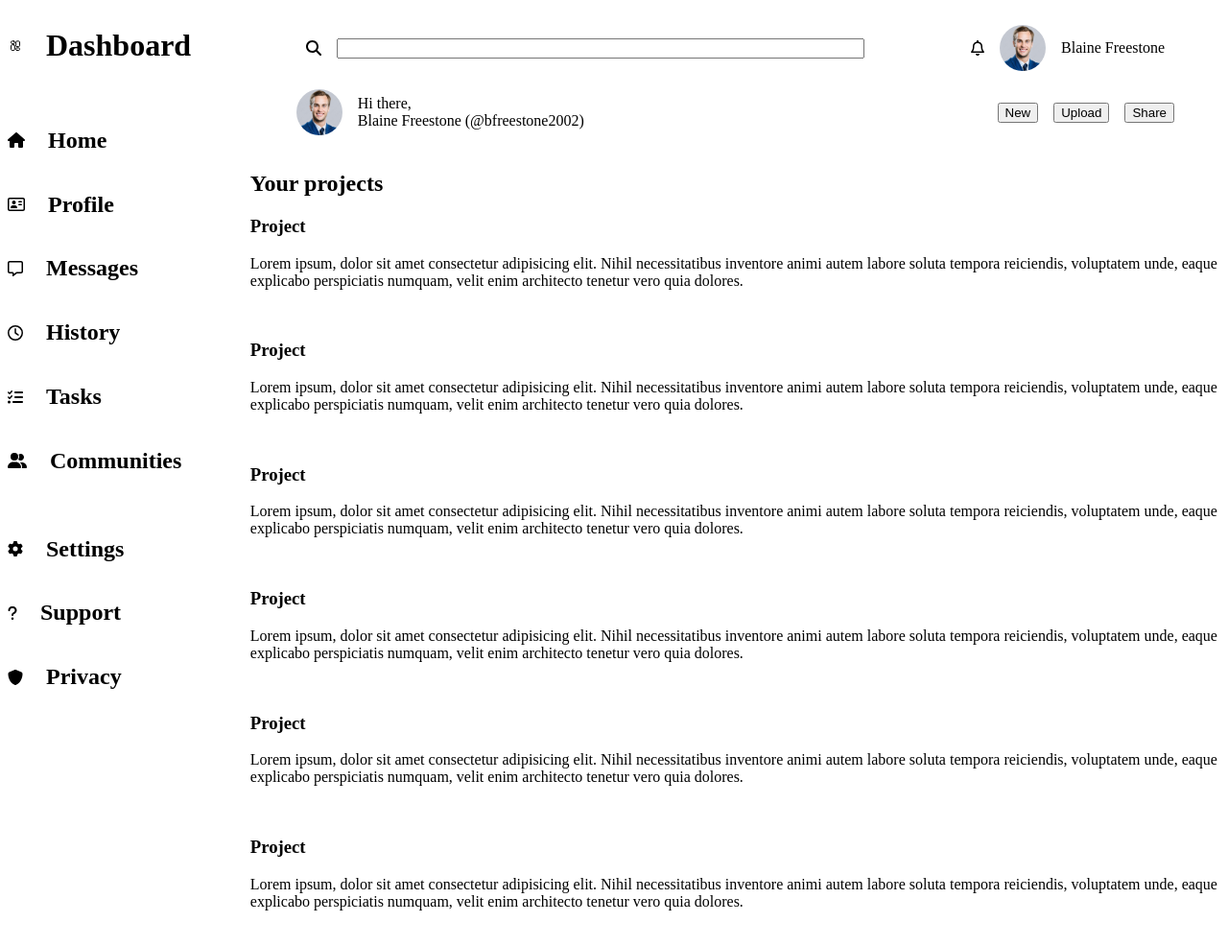
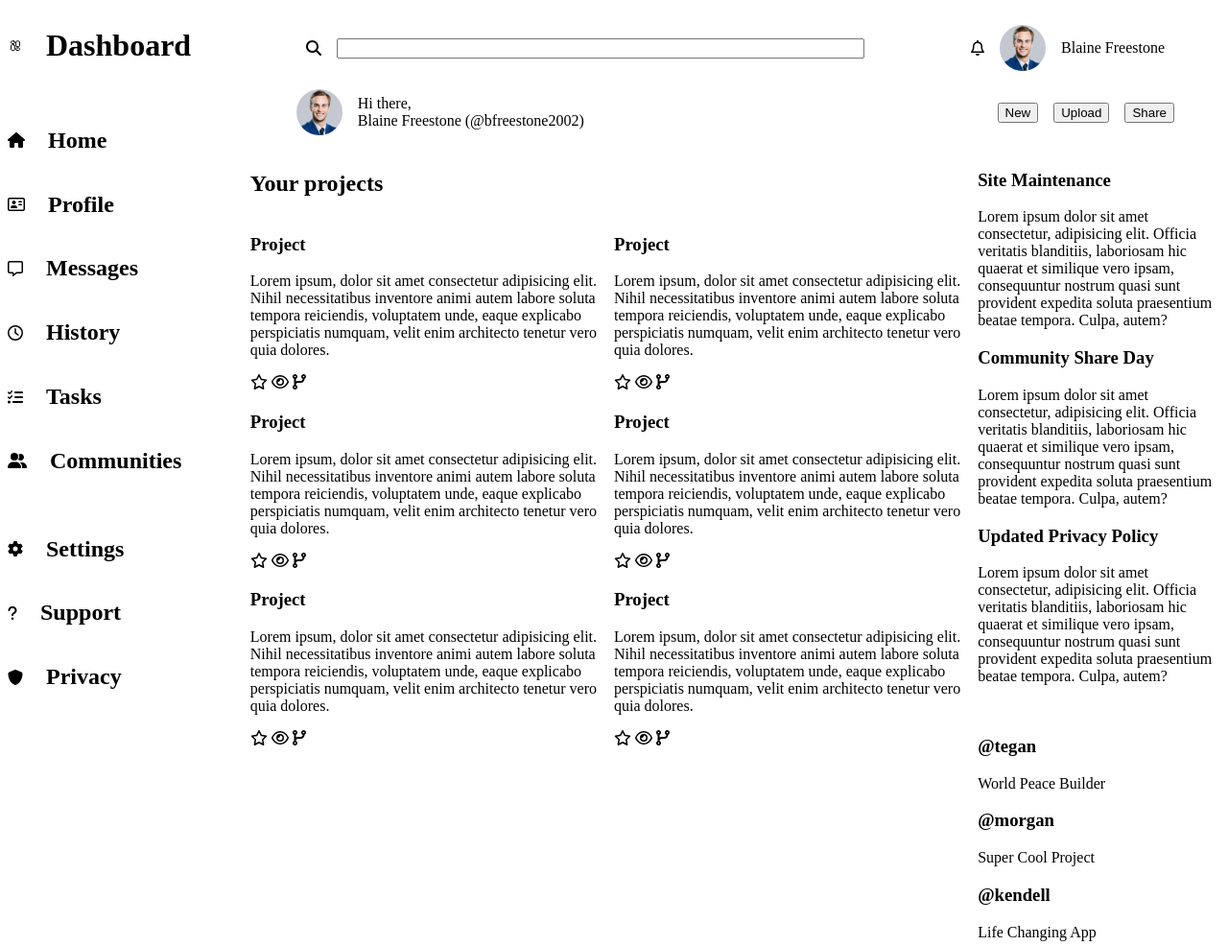
Before and after one commit to blainefreestone/admin-dashboard, a plain HTML site: page index.html in a window 1280 px wide. Shown: the top 986 px of the page at 96% size. Drawn offline with Linux system fonts and the light colour scheme.

Commit message:
Content layout roughly completed.

```diff
--- a/index.html
+++ b/index.html
@@ -87,60 +87,74 @@
         </div>
     </div>
     <div class="content">
+        <div class="main-content">
+            <h2>Your projects</h2>
             <div class="projects">
-            <h2>Your projects</h2>
                 <div class="card">
+                   <div class="card-header">
+                       <h3>Project</h3>
+                       <p>Lorem ipsum, dolor sit amet consectetur adipisicing elit. Nihil necessitatibus inventore animi autem labore soluta tempora reiciendis, voluptatem unde, eaque explicabo perspiciatis numquam, velit enim architecto tenetur vero quia dolores.</p>
+                   </div>
+                   <div class="card-content">
+                        <img src="./images/star-regular.svg" class="logo">
+                        <img src="./images/eye-regular.svg" class="logo">
+                        <img src="./images/code-branch-solid.svg" class="logo">
+                   </div>
+                </div>
+                <div class="card">
+                    <div class="card-content">
+                        <h3>Project</h3>
+                        <p>Lorem ipsum, dolor sit amet consectetur adipisicing elit. Nihil necessitatibus inventore animi autem labore soluta tempora reiciendis, voluptatem unde, eaque explicabo perspiciatis numquam, velit enim architecto tenetur vero quia dolores.</p>
+                    </div>
+                    <div class="card-footer">
+                         <img src="./images/star-regular.svg" class="logo">
+                         <img src="./images/eye-regular.svg" class="logo">
+                         <img src="./images/code-branch-solid.svg" class="logo">
+                    </div>
+                 </div>
+                 <div class="card">
+                    <div class="card-content">
                         <h3>Project</h3>
                         <p>Lorem ipsum, dolor sit amet consectetur adipisicing elit. Nihil necessitatibus inventore animi autem labore soluta tempora reiciendis, voluptatem unde, eaque explicabo perspiciatis numquam, velit enim architecto tenetur vero quia dolores.</p>
                         <div class="card-footer">
-                    <img>
-                    <img>
-                    <img>
+                    </div>
+                         <img src="./images/star-regular.svg" class="logo">
+                         <img src="./images/eye-regular.svg" class="logo">
+                         <img src="./images/code-branch-solid.svg" class="logo">
                     </div>
                  </div>
                  <div class="card">
+                    <div class="card-content">
                         <h3>Project</h3>
                         <p>Lorem ipsum, dolor sit amet consectetur adipisicing elit. Nihil necessitatibus inventore animi autem labore soluta tempora reiciendis, voluptatem unde, eaque explicabo perspiciatis numquam, velit enim architecto tenetur vero quia dolores.</p>
+                    </div>
                     <div class="card-footer">
-                     <img>
-                     <img>
-                     <img>
+                         <img src="./images/star-regular.svg" class="logo">
+                         <img src="./images/eye-regular.svg" class="logo">
+                         <img src="./images/code-branch-solid.svg" class="logo">
                     </div>
                  </div>
                  <div class="card">
+                    <div class="card-content">
                         <h3>Project</h3>
                         <p>Lorem ipsum, dolor sit amet consectetur adipisicing elit. Nihil necessitatibus inventore animi autem labore soluta tempora reiciendis, voluptatem unde, eaque explicabo perspiciatis numquam, velit enim architecto tenetur vero quia dolores.</p>
+                    </div>
                     <div class="card-footer">
-                     <img>
-                     <img>
-                     <img>
+                         <img src="./images/star-regular.svg" class="logo">
+                         <img src="./images/eye-regular.svg" class="logo">
+                         <img src="./images/code-branch-solid.svg" class="logo">
                     </div>
                  </div>
                  <div class="card">
+                    <div class="card-content">
                         <h3>Project</h3>
                         <p>Lorem ipsum, dolor sit amet consectetur adipisicing elit. Nihil necessitatibus inventore animi autem labore soluta tempora reiciendis, voluptatem unde, eaque explicabo perspiciatis numquam, velit enim architecto tenetur vero quia dolores.</p>
+                    </div>
                     <div class="card-footer">
-                     <img>
-                     <img>
-                     <img>
+                         <img src="./images/star-regular.svg" class="logo">
+                         <img src="./images/eye-regular.svg" class="logo">
+                         <img src="./images/code-branch-solid.svg" class="logo">
                     </div>
-             </div>
-             <div class="card">
-                <h3>Project</h3>
-                <p>Lorem ipsum, dolor sit amet consectetur adipisicing elit. Nihil necessitatibus inventore animi autem labore soluta tempora reiciendis, voluptatem unde, eaque explicabo perspiciatis numquam, velit enim architecto tenetur vero quia dolores.</p>
-                <div class="card-footer">
-                     <img>
-                     <img>
-                     <img>
-                </div>
-             </div>
-             <div class="card">
-                <h3>Project</h3>
-                <p>Lorem ipsum, dolor sit amet consectetur adipisicing elit. Nihil necessitatibus inventore animi autem labore soluta tempora reiciendis, voluptatem unde, eaque explicabo perspiciatis numquam, velit enim architecto tenetur vero quia dolores.</p>
-                <div class="card-footer">
-                     <img>
-                     <img>
-                     <img>
                  </div>
         </div>
         </div>
--- a/style.css
+++ b/style.css
@@ -78,5 +78,20 @@ body {
 }
 
 .content {
-    grid-area: ;
+    display: grid;
+    grid-template-columns: 3fr 1fr;
+    grid-template-rows: 1fr 1fr;
 }
+
+.content .main-content {
+    grid-area: 1 / 1 / 3 / 2
+}
+
+.content .projects {
+    display: grid;
+    grid-template-columns: repeat(auto-fit, minmax(350px, 1fr));
+}
+
+.projects .card {
+
+}
```
Lines whose indentation alone changed are shown as unchanged.
